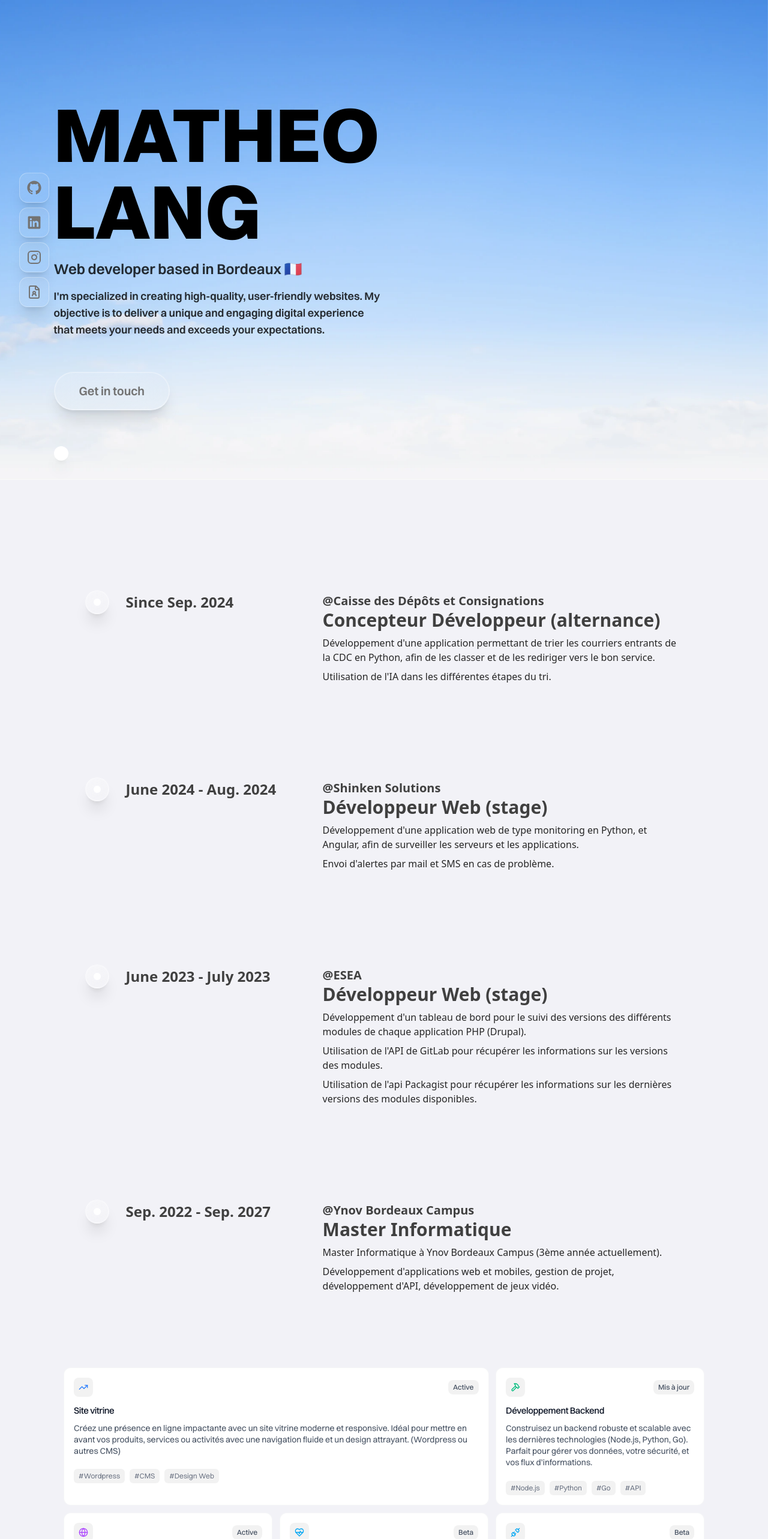
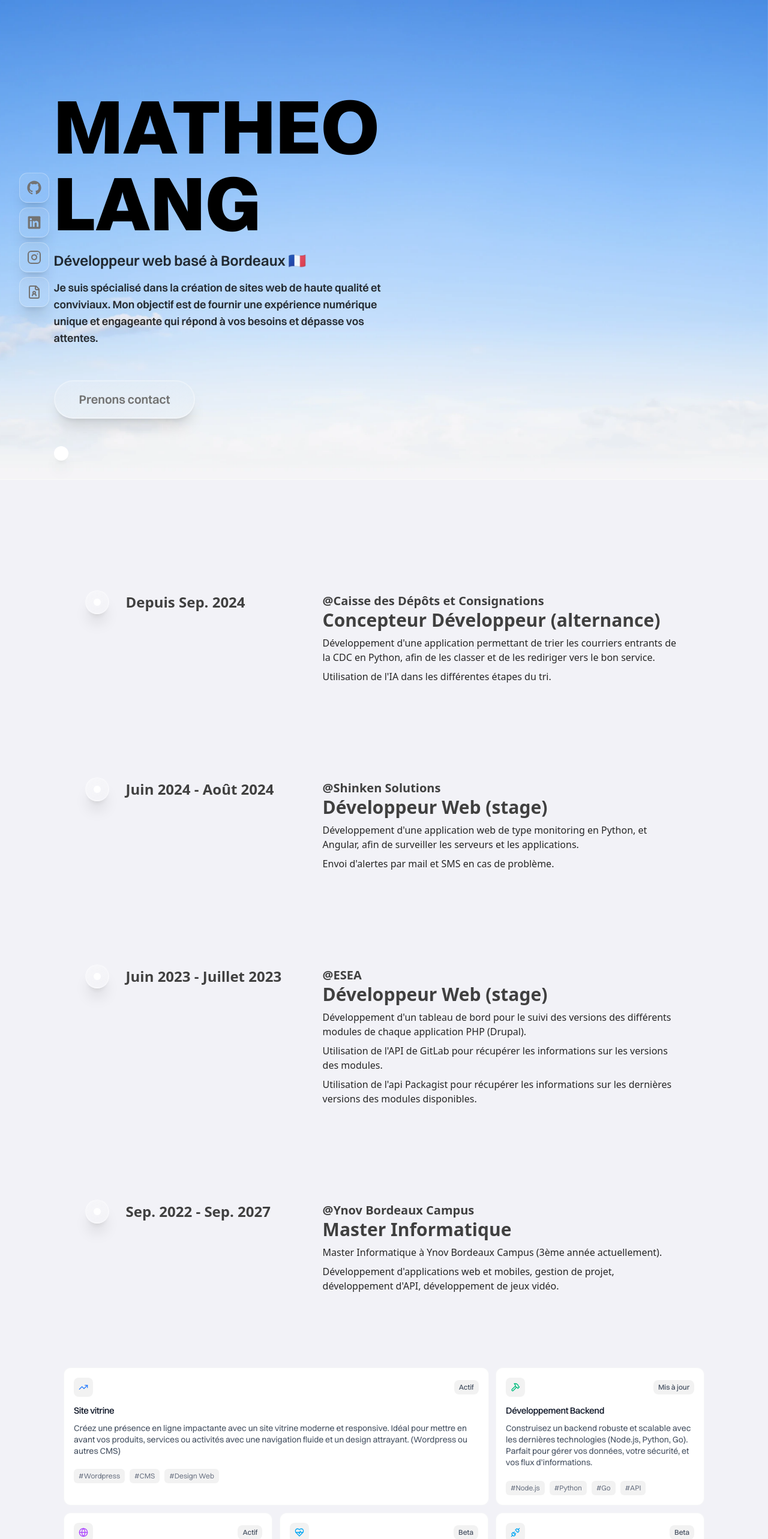
Before and after one commit to Matsuel/portfolio, a Next.js app: page / in a window 1280 px wide. Shown: the top 2566 px of the page at 60% size. Built offline with nearby package versions, Linux system fonts and the light colour scheme.

Commit message:
fix: traduction en français

```diff
--- a/constants/parcours.ts
+++ b/constants/parcours.ts
@@ -3,7 +3,7 @@ export const parcours = [
         title: "Concepteur Développeur (alternance)",
         link: "https://www.caissedesdepots.fr/",
         company: "Caisse des Dépôts et Consignations",
-        date: "Since Sep. 2024",
+        date: "Depuis Sep. 2024",
         description: [
             "Développement d'une application permettant de trier les courriers entrants de la CDC en Python, afin de les classer et de les rediriger vers le bon service.",
             "Utilisation de l'IA dans les différentes étapes du tri."
@@ -13,7 +13,7 @@ export const parcours = [
         title: "Développeur Web (stage)",
         link: "https://www.shinken-enterprise.com/",
         company: "Shinken Solutions",
-        date: "June 2024 - Aug. 2024",
+        date: "Juin 2024 - Août 2024",
         description: [
             "Développement d'une application web de type monitoring en Python, et Angular, afin de surveiller les serveurs et les applications.",
             "Envoi d'alertes par mail et SMS en cas de problème."
@@ -23,7 +23,7 @@ export const parcours = [
         title: "Développeur Web (stage)",
         link: "https://www.esea-na.fr/",
         company: "ESEA",
-        date: "June 2023 - July 2023",
+        date: "Juin 2023 - Juillet 2023",
         description: [
             "Développement d'un tableau de bord pour le suivi des versions des différents modules de chaque application PHP (Drupal).",
             "Utilisation de l'API de GitLab pour récupérer les informations sur les versions des modules.",
--- a/constants/services.tsx
+++ b/constants/services.tsx
@@ -13,7 +13,7 @@ export const services: BentoItem[] = [
         description:
             "Créez une présence en ligne impactante avec un site vitrine moderne et responsive. Idéal pour mettre en avant vos produits, services ou activités avec une navigation fluide et un design attrayant. (Wordpress ou autres CMS)",
         icon: <TrendingUp className="w-4 h-4 text-blue-500" />,
-        status: "Active",
+        status: "Actif",
         tags: ["Wordpress", "CMS", "Design Web"],
         colSpan: 2
     },
@@ -28,7 +28,7 @@ export const services: BentoItem[] = [
         title: "Web App Full-Stack",
         description: "Je développe des applications web interactives et performantes en utilisant des technologies modernes. Mon objectif est de créer des solutions robustes et évolutives qui répondent parfaitement à vos besoins spécifiques. Je prends en charge toutes les étapes du développement, de la conception à la mise en production, en mettant l’accent sur la qualité du code et la scalabilité des applications.",
         icon: <Globe className="w-4 h-4 text-purple-500" />,
-        status: "Active",
+        status: "Actif",
         tags: ["React", "Node.js", "Full-Stack", "Web App"],
     },
     {
--- a/src/components/Footer.tsx
+++ b/src/components/Footer.tsx
@@ -19,12 +19,11 @@ const Footer = () => {
                     </Link>
                 ))}
 
-                {/* <div className='w-[2px] h-16 bg-gradient-to-t from-purple-500 to-blue-500 md:block hidden rounded-full'></div> */}
             </div>
 
-            <span>Designed & Developed by <Link href={SOCIALS.GITHUB} target='_blank' className='underline'>Matheo Lang</Link></span>
+            <span>Pensé & développé par <Link href={SOCIALS.GITHUB} target='_blank' className='underline'>Matheo Lang</Link></span>
             <div className='text-sm mt-2'>
-                © {new Date().getFullYear()} All rights reserved.
+                © {new Date().getFullYear()} Tous droits réservés.
             </div>
         </footer>
     )
--- a/src/components/Hero.tsx
+++ b/src/components/Hero.tsx
@@ -20,14 +20,14 @@ const Hero = () => {
                 delay={1.5}
                 className='text-2xl font-semibold'
             >
-                Web developer based in Bordeaux 🇫🇷
+                Développeur web basé à Bordeaux 🇫🇷
             </AnimatedText>
 
             <AnimatedText
                 delay={1.8}
                 className='text-lg font-semibold'
             >
-                I&apos;m specialized in creating high-quality, user-friendly websites. My objective is to deliver a unique and engaging digital experience that meets your needs and exceeds your expectations.
+                Je suis spécialisé dans la création de sites web de haute qualité et conviviaux. Mon objectif est de fournir une expérience numérique unique et engageante qui répond à vos besoins et dépasse vos attentes.
             </AnimatedText>
 
             <motion.a
@@ -37,7 +37,7 @@ const Hero = () => {
                 transition={{ delay: 2.1, duration: 0.8, type: "spring" }}
                 className="self-start w-auto mt-10 px-10 py-4  font-semibold rounded-full shadow-xl text-xl focus:outline-none cursor-pointer transition-all duration-300 border-2 border-glassmorphism-border text-neutral-500 hover:text-foreground backdrop-blur-glassmorphism bg-[linear-gradient(145deg,_rgba(255,255,255,0.1)_0%,_rgba(255,255,255,0)_100%)] hover:bg-[linear-gradient(145deg,_rgba(255,255,255,0.4)_0%,_rgba(255,255,255,0.1)_100%)]"
             >
-                Get in touch
+                Prenons contact
             </motion.a>
 
         </SectionLayout>
```
